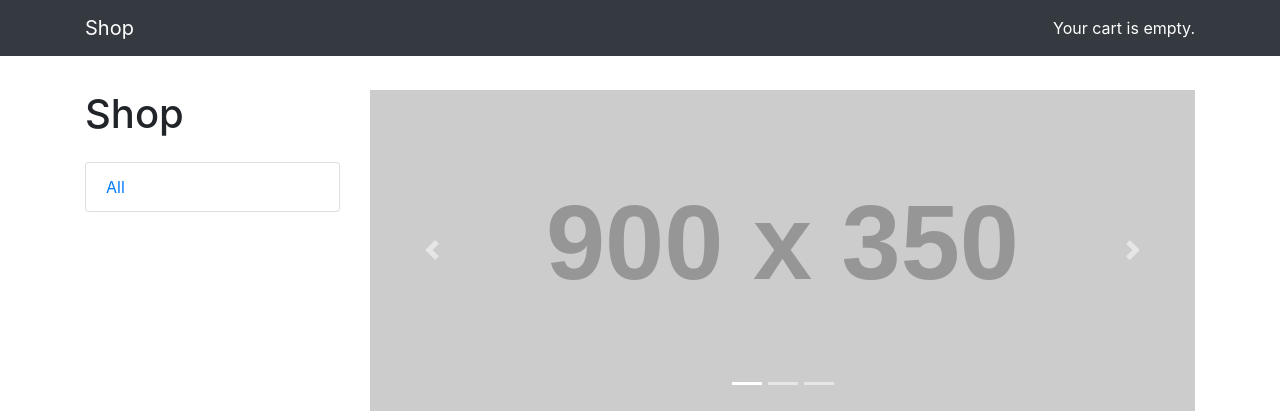
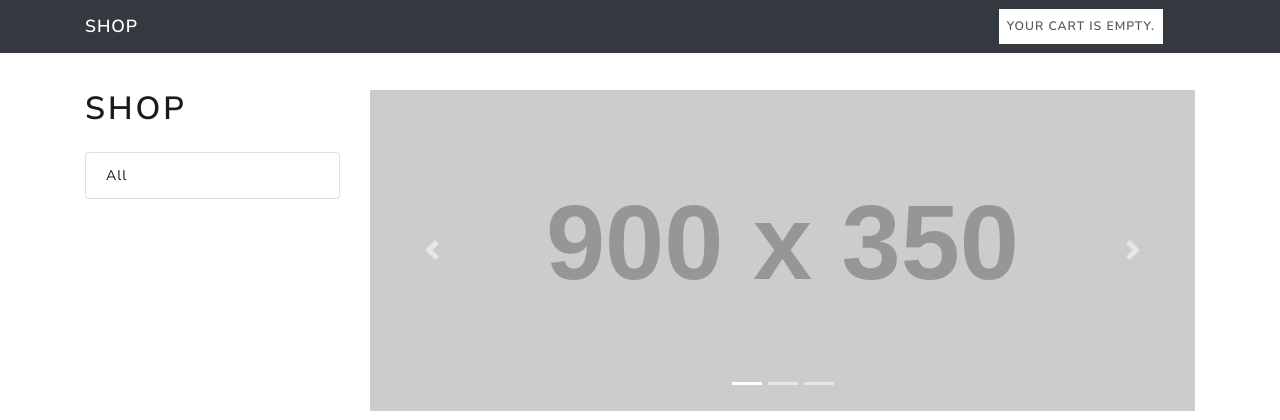
Before and after one commit to patni1992/django-ecommerce, a Django app: page / in a window 1280 px wide. Shown: the top 420 px of the page. Run offline with Django 3.2, Linux system fonts and the light colour scheme; grey boxes labelled with a size stand in for pictures from a placeholder-image service; data that the repository does not hold is empty; parts of the project's set-up code (start-up, migrations or seed data) failed here and were passed over; some libraries are stand-ins or nearby versions.

Commit message:
add bootstrap theme

```diff
--- a/shop/templates/shop/base.html
+++ b/shop/templates/shop/base.html
@@ -10,6 +10,7 @@
     <link rel="stylesheet" href="https://maxcdn.bootstrapcdn.com/bootstrap/4.0.0/css/bootstrap.min.css" integrity="sha384-Gn5384xqQ1aoWXA+058RXPxPg6fy4IWvTNh0E263XmFcJlSAwiGgFAW/dAiS6JXm"
         crossorigin="anonymous">
     <link rel="stylesheet" href="https://stackpath.bootstrapcdn.com/font-awesome/4.7.0/css/font-awesome.min.css">
+    <link rel="stylesheet" href="https://stackpath.bootstrapcdn.com/bootswatch/4.2.1/lux/bootstrap.min.css">
     <style>
         * {
             margin: 0;
@@ -50,7 +51,7 @@
 </head>
 
 <body>
-    <nav class="navbar navbar-expand-lg navbar-dark bg-dark fixed-top">
+    <nav class="navbar navbar-expand-lg navbar-dark bg-dark pt-2 pb-2 fixed-top">
         <div class="container">
             <a class="navbar-brand" href="/">Shop</a>
             <button class="navbar-toggler" type="button" data-toggle="collapse" data-target="#navbarResponsive" aria-controls="navbarResponsive"
@@ -59,7 +60,7 @@
             </button>
             <div class="collapse navbar-collapse" id="navbarResponsive">
                 <ul class="navbar-nav ml-auto">
-                    <li class="nav-item active text-white">
+                    <li class="nav-item active p-2 bg-white">
                      {% with product_items=cart|length %}
                          {% if product_items %}
                           <a href="{% url "cart:detail" %}">
```
